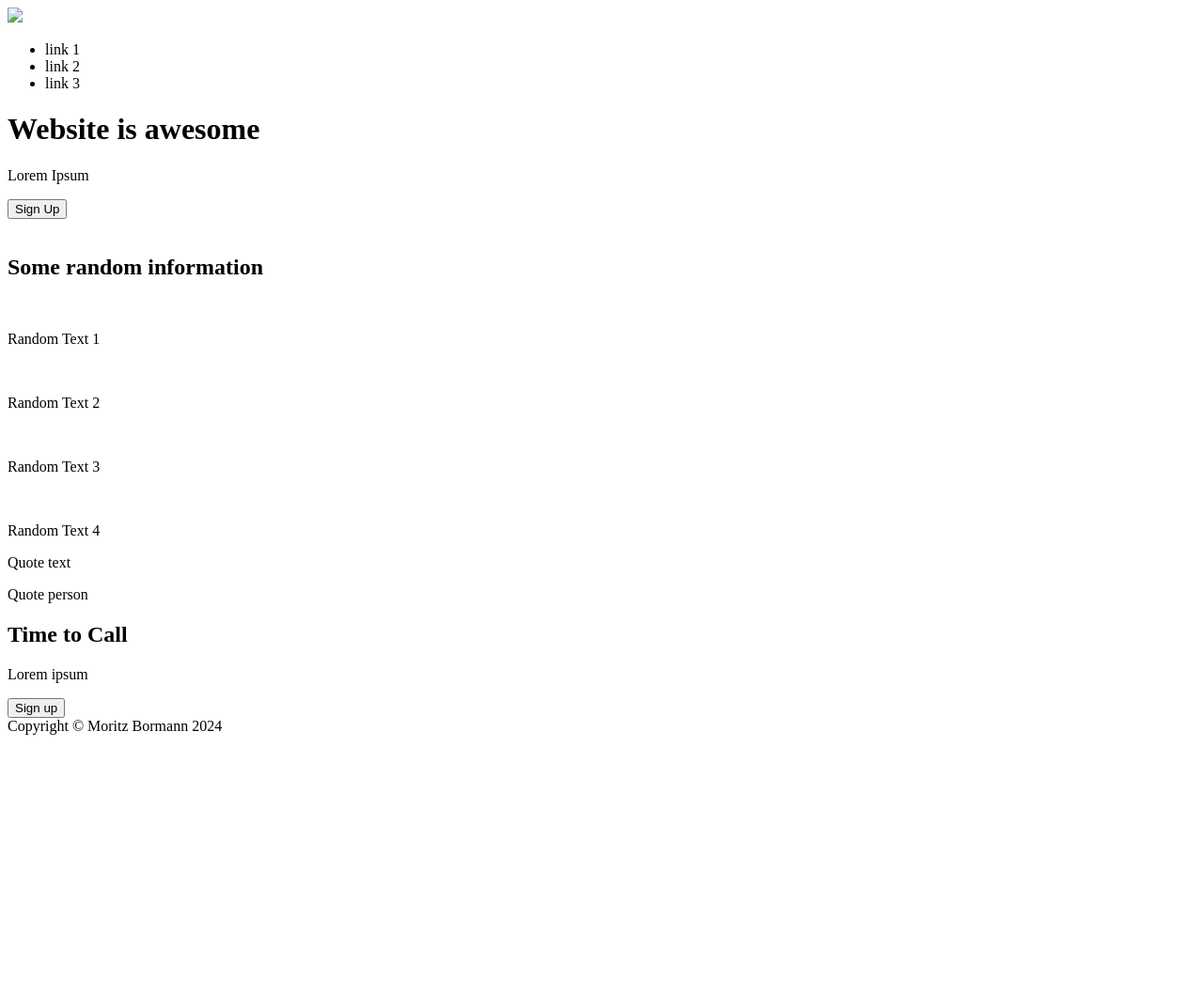
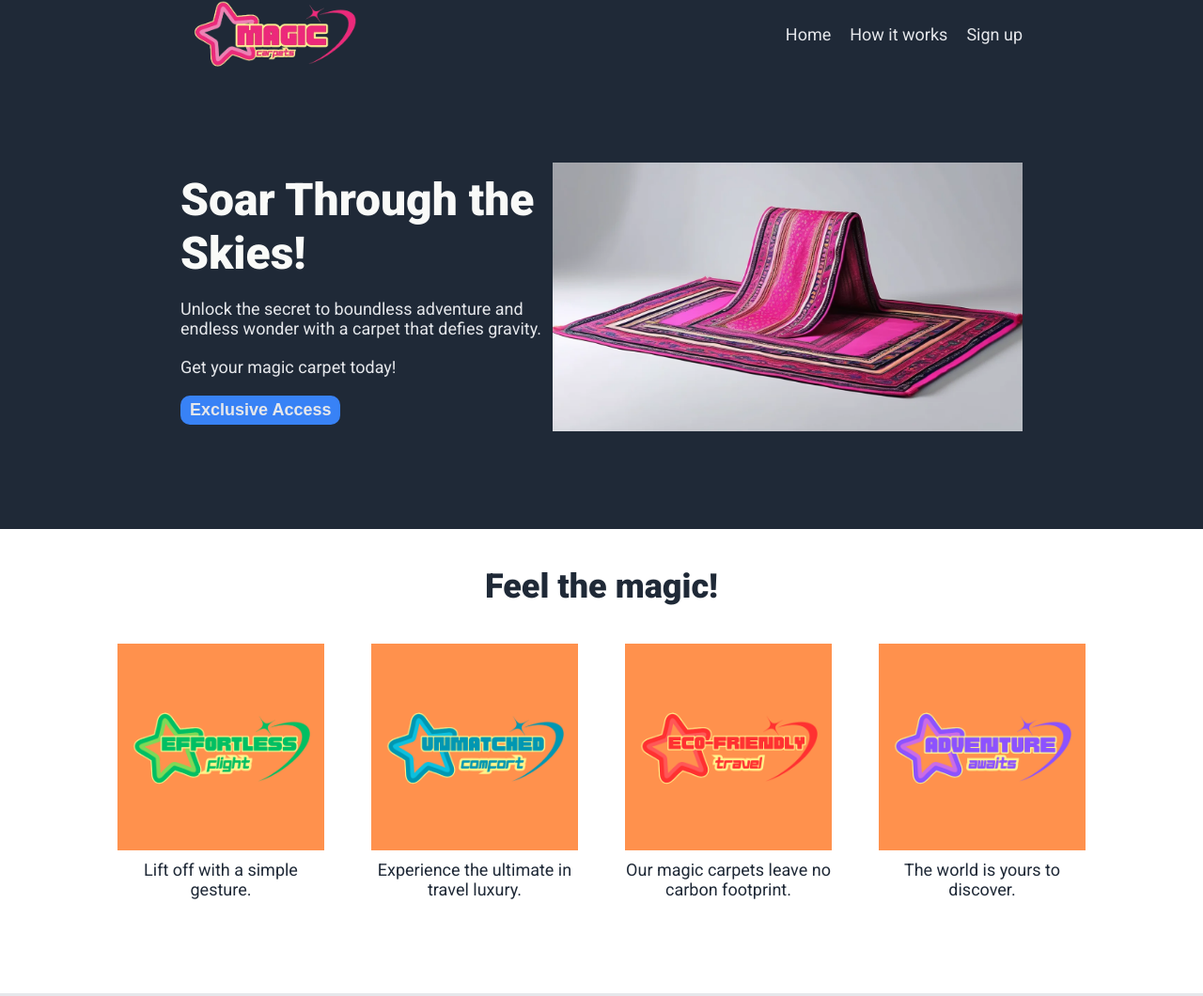
Before and after one commit to Beatstamosi/odin-landing-page, a plain HTML site: page index.html in a window 1280 px wide. Shown: the top 1060 px of the page at 94% size. Before the commit the page ends 800 px from the top, so only its background shows below. Drawn offline with Linux system fonts and the light colour scheme; a web font is replaced by a local one.

Commit message:
Add Content and Styling
Added content to html structure and styling via external css
style sheet.

```diff
--- a/index.html
+++ b/index.html
@@ -5,64 +5,70 @@
     <meta name="viewport" content="width=device-width, initial-scale=1.0">
     <title>Landing Page</title>
     <link rel="stylesheet" href="static/styles.css">
+    <style>
+        @import url('https://fonts.googleapis.com/css2?family=Anton+SC&family=Roboto:ital,wght@0,100;0,300;0,400;0,500;0,700;0,900;1,100;1,300;1,400;1,500;1,700;1,900&display=swap');
+    </style>
 </head>
 <body>
     <div class="header">
-        <img src="#">
+        <img id="header-logo" src="static/img/magic_carpets_logo_horizontally.png">
         <div class="nav">
             <ul>
-                <li>link 1</li>
-                <li>link 2</li>
-                <li>link 3</li>
+                <li>Home</li>
+                <li>How it works</li>
+                <li>Sign up</li>
             </ul>
         </div>
     </div>
 
     <div class="hero-section">
         <div class="hero-left">
-            <h1>Website is awesome</h1>
-            <p>Lorem Ipsum</p>
-            <button>Sign Up</button>
+            <h1>Soar Through the Skies!</h1>
+            <p>Unlock the secret to boundless adventure and endless wonder with a carpet that defies gravity.</p>
+            <p>Get your magic carpet today!</p>
+            <button>Exclusive Access</button>
         </div>
         <div class="hero-right">
-            <img>
+            <img id="hero-img" src="static/img/flying_carpet.png">
         </div>
     </div>
 
     <div class="info-section">
-        <h2>Some random information</h2>
+        <h2>Feel the magic!</h2>
         <div class="info-container">
             <div class="info-element">
-                <img>
-                <p>Random Text 1</p>
+                <img src="static/img/info_1.png">
+                <p>Lift off with a simple gesture.</p>
             </div>
             <div class="info-element">
-                <img>
-                <p>Random Text 2</p>
+                <img src="static/img/info_2.png">
+                <p>Experience the ultimate in travel luxury.</p>
             </div>
             <div class="info-element">
-                <img>
-                <p>Random Text 3</p>
+                <img src="static/img/info_3.png">
+                <p>Our magic carpets leave no carbon footprint.</p>
             </div>
             <div class="info-element">
-                <img>
-                <p>Random Text 4</p>
+                <img src="static/img/info_4.png">
+                <p>The world is yours to discover.</p>
             </div>
         </div>
     </div>
 
     <div class="quote-section">
-        <p>Quote text</p>
-        <p>Quote person</p>
+        <p class="quote-text">"The sky is not the limit, it’s just the beginning of your journey. When you step onto a magic carpet, you unlock a world where the impossible becomes possible."</p>
+        <p class="quote-author">— Anonymous Explorer</p>
     </div>
 
     <div class="cta-section">
-        <div class="cta-text-container">
-            <h2>Time to Call</h2>
-            <p>Lorem ipsum</p>
-        </div>
-        <div class="cta-button-container">
-            <button>Sign up</button>
+        <div class="cta-container">
+            <div class="cta-text-container">
+                <h2>Are You Ready to Take Flight?</h2>
+                <p>Sign up now to receive updates, special offers, and exclusive access to the magic flying carpet experience. The skies await!</p>
+            </div>
+            <div class="cta-button-container">
+                <button>Get Your Carpet Today</button>
+            </div>
         </div>
     </div>
 
--- a/static/styles.css
+++ b/static/styles.css
@@ -0,0 +1,179 @@
+* {
+    margin: 0;
+    padding: 0;
+}
+
+body {
+    font-family: "Roboto", sans-serif;
+}
+
+.header {
+    display: flex;
+    justify-content: space-between;
+    align-items: center;
+    padding-left: 15%;
+    padding-right: 15%;
+    background-color: #1F2937;
+}
+
+#header-logo {
+    width: 200px;
+    height: auto;
+}
+
+.nav ul {
+    list-style: none;
+    display: flex;
+    gap: 20px;
+    font-size: 18px;
+    color: #E5E7EB
+}
+
+.hero-section {
+    display: flex;
+    justify-content: space-between;
+    align-items: center;
+    padding: 100px 0px;
+    padding-left: 15%;
+    padding-right: 15%;
+    background-color: #1F2937;
+}
+
+#hero-img {
+    width: 500px;
+    height: auto;
+}
+
+.hero-left {
+    flex-basis: 45%;
+}
+
+.hero-left h1 {
+    font-size: 48px;
+    font-weight: 900;
+    color: #F9FAF8;
+}
+
+.hero-left p {
+    font-size: 18px;
+    color: #E5E7EB;
+    margin: 20px 0px;
+}
+
+.hero-left button {
+    background-color: #3882F6;
+    font-size: 18px;
+    color: #E5E7EB;
+    padding: 5px 10px;
+    border-radius: 10px;
+    border: none;
+    font-weight: bold;
+}
+
+
+.info-section {
+    background-color: white;
+    padding-left: 15%;
+    padding-right: 15%;
+
+}
+
+.info-section h2 {
+    font-size: 36px;
+    color: #1F2937;
+    font-weight: 900;
+    padding: 40px 0px;
+    text-align: center;
+}
+
+.info-element img {
+    width: 220px;
+    height: auto;
+}
+
+.info-container {
+    display: flex;
+    justify-content: center;
+    gap: 50px;
+    padding-bottom: 100px;
+}
+
+.info-element {
+    display: flex;
+    flex-direction: column;
+    justify-content: baseline;
+    align-items: baseline;
+    gap: 10px;
+    width: 220px;
+    text-align: center;
+    color: #1F2937;
+    font-size: 18px;
+}
+
+.quote-section {
+    display: flex;
+    flex-direction: column;
+    justify-content: center;
+    align-items: flex-end;
+    background-color: #E5E7EB;
+    padding: 80px 20%;
+}
+
+.quote-text {
+    font-size: 36px;
+    font-style: italic;
+    color: #1F2937;
+}
+
+.quote-author {
+    padding-right: 40px;
+    padding-top: 20px;
+    font-size: 20px;
+    font-weight: bold;
+    color: #1F2937;
+}
+
+.cta-section {
+    display: flex;
+    justify-content: center;
+    align-items: center;
+    padding: 100px 0;
+}
+
+.cta-container {
+    display: flex;
+    justify-content: space-around;
+    align-items: center;
+    padding: 50px 20px;
+    background-color: #3882F6;
+    border-radius: 10px;
+    color: #E5E7EB;
+}
+
+.cta-text-container {
+    flex-basis: 400px;
+}
+
+.cta-text-container h2 {
+    margin-bottom: 10px;
+}
+
+.cta-button-container button {
+    border: 1px solid #E5E7EB;
+    border-radius: 10px;
+    padding: 10px 15px;
+    color: #E5E7EB;
+    background-color: #3882F6;
+    font-size: 25px;
+    font-weight: 700;
+}
+
+.footer {
+    display: flex;
+    justify-content: center;
+    align-items: center;
+    background-color: #1F2937;
+    padding: 40px 0px;
+    color: #E5E7EB;
+    font-size: 18px;
+}
```
Also changed, not shown: static/img/flying_carpet.png (added), static/img/info_1.png (added), static/img/info_2.png (added), static/img/info_3.png (added), static/img/info_4.png (added), static/img/magic_carpets_logo_horizontally.png (added).
